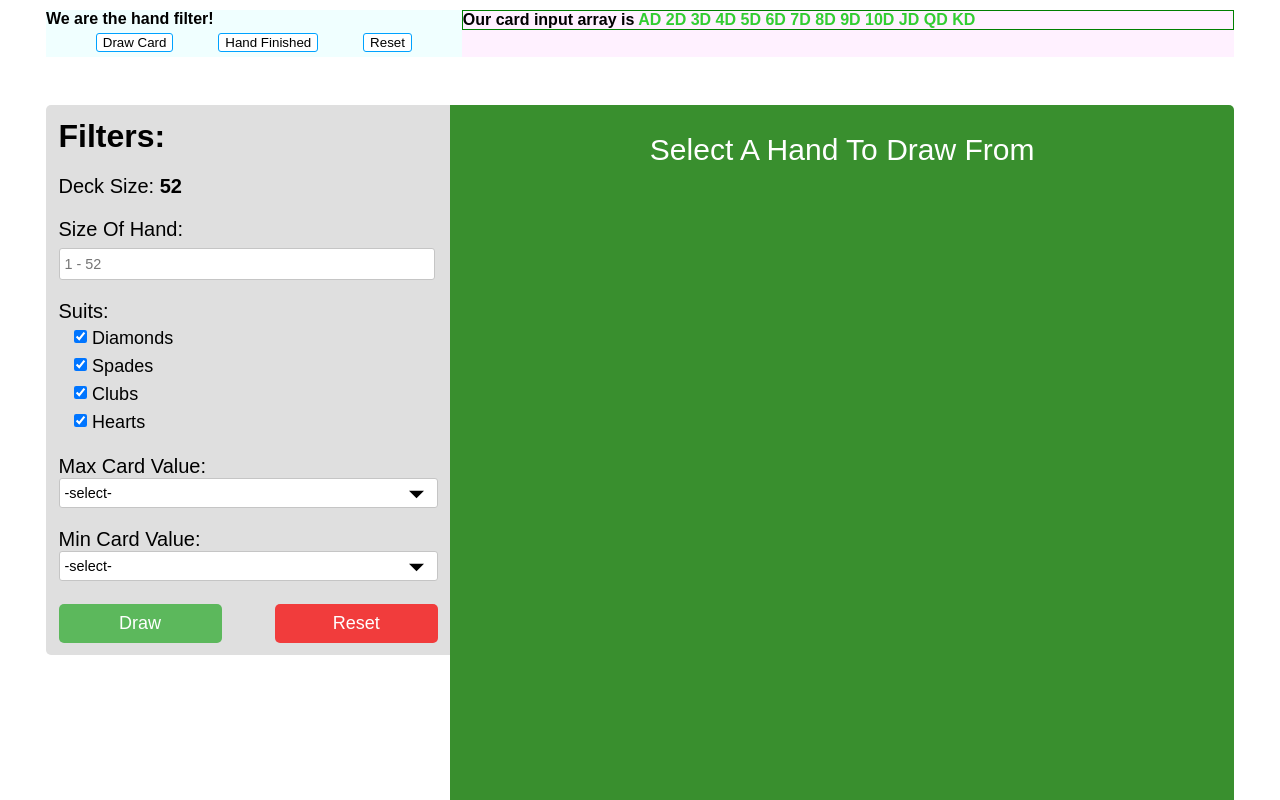
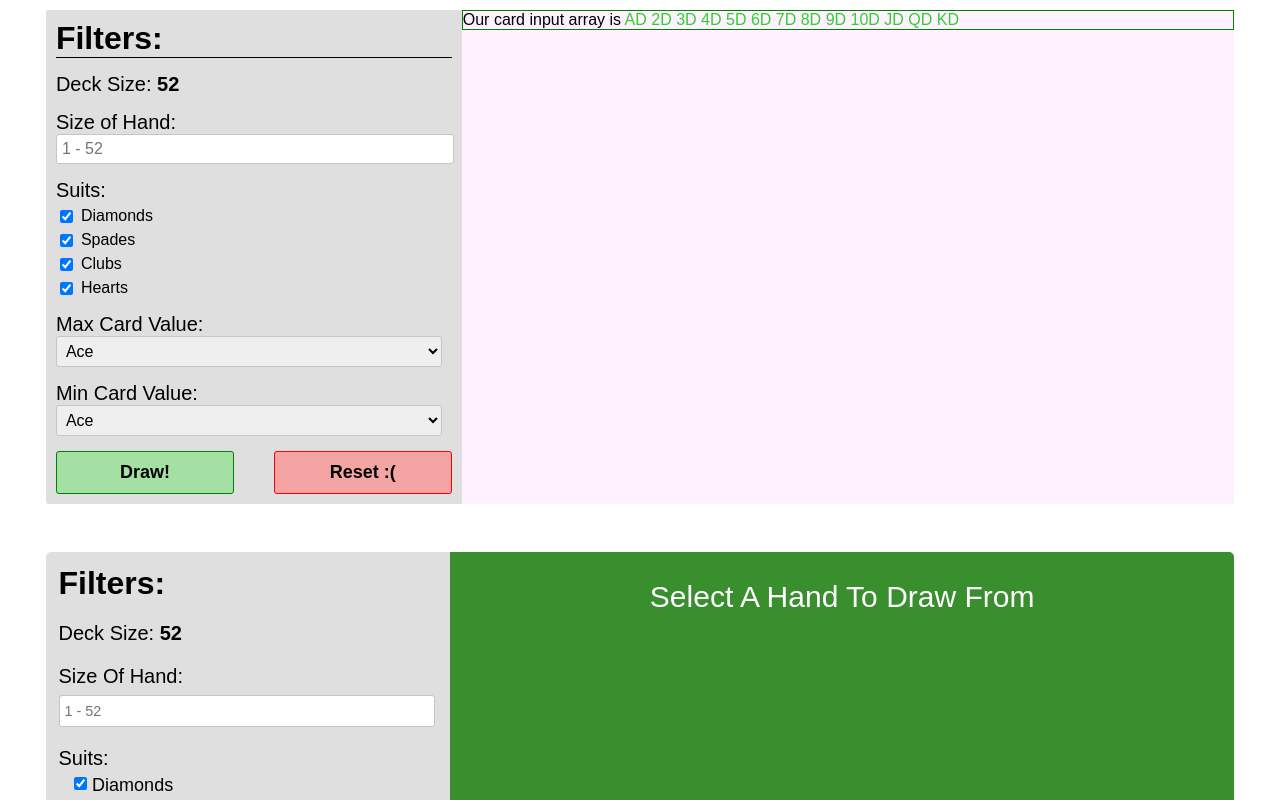
Before and after one commit to patrickfay/Draw-A-Hand, an Angular app: page / in a window 1280 px wide. Shown: the top 800 px of the page. Built offline with nearby package versions, Linux system fonts and the light colour scheme.

Commit message:
set up basic functionality for hand-filter

```diff
--- a/src/app/components/hand-filter/hand-filter.component.css
+++ b/src/app/components/hand-filter/hand-filter.component.css
@@ -1,15 +1,70 @@
-.hand-filter-container {
-
+.hand-filt-container {
+  background-color: rgb(223, 223, 223);
+  border-radius: 3px 0 0 3px;
+  padding: 10px;
 }
 
-.hand-filt-btn-ctn {
+.hand-filt-title {
+  border-bottom: solid 1px black;
+  font-size: 32px;
+  font-weight: 600;
+  margin-bottom: 5px;
+}
+
+
+.margin-top {
+  margin-top: 15px;
+}
+
+.hand-filt-filter-header {
+  font-size: 20px;
+}
+
+
+
+.hand-filt-suits-container {
   display: flex;
-  justify-content: space-evenly;
-  padding: 5px;
+  flex-direction: column;
+}
+
+.hand-filt-suit-item {
+  display: flex;
+  padding-top: 5px;
+}
+
+.hand-filt-suit-item > label {
+  margin-left: 5px;
+}
+
+
+
+.hand-filt-btns-container {
+  display: flex;
+  justify-content: space-between;
 }
 
 .hand-filt-btn {
-  border: solid 1px rgb(0, 162, 255);
   border-radius: 3px;
-  background-color: #fff;
+  font-size: 18px;
+  padding: 10px;
+  width: 45%;
+  font-weight: 600;
+  cursor: pointer;
+  transition: background-color 0.1s;
 }
+
+.hand-filt-draw-btn {
+  border: solid 1px green;
+  background-color: #a4e0a4;
+}
+.hand-filt-draw-btn:hover {
+  background-color: #8add8a;
+}
+
+.hand-filt-reset-btn {
+  border: solid 1px red;
+  background-color: rgb(245, 164, 164);
+}
+.hand-filt-reset-btn:hover {
+  background-color: rgb(245, 148, 148);
+}
--- a/src/app/components/hand-filter/hand-filter.component.html
+++ b/src/app/components/hand-filter/hand-filter.component.html
@@ -1,10 +1,85 @@
 <div class="hand-filt-container">
-  We are the hand filter!
 
+  <div class="hand-filt-title">Filters:</div>
 
-  <div class="hand-filt-btn-ctn">
-    <button class="hand-filt-btn" (click)="drawCard()">Draw Card</button>
-    <button class="hand-filt-btn" (click)="handFinished()">Hand Finished</button>
-    <button class="hand-filt-btn" (click)="userReset()">Reset</button>
-  </div>
+  <!-- form group & body of filter -->
+  <form class="hand-filt-body" [formGroup]="filterFormGroup" (ngSubmit)="submitForm()">
+
+    <!-- deck size -->
+    <div class="margin-top">
+      <div class="hand-filt-filter-header">
+        Deck Size:
+        <span style="font-weight: 600;">{{deckSize}}</span>
+      </div>
+    </div>
+
+    <!-- size of hand -->
+    <div class="margin-top">
+      <div class="hand-filt-filter-header">Size of Hand:</div>
+      <div class="hand-filt-filter-body">
+        <input type="text"
+               formControlName="sizeOfHand"
+               [ngClass]="{'invalidInput': filterFormGroup.controls.sizeOfHand.status === 'INVALID' && !!filterFormGroup.controls.sizeOfHand.value}"
+               placeholder="1 - {{deckSize}}">
+      </div>
+    </div>
+
+    <!-- suits checkboxes -->
+    <div class="margin-top">
+      <div class="hand-filt-filter-header">Suits:</div>
+      <div class="hand-filt-filter-body">
+
+        <div class="hand-filt-suits-container">
+
+          <div class="hand-filt-suit-item">
+            <input type="checkbox" formControlName="diamondsSuit" name="suit" id="diamonds">
+            <label for="diamonds">Diamonds</label>
+          </div>
+
+          <div class="hand-filt-suit-item">
+            <input type="checkbox" formControlName="spadesSuit" name="suit" id="spades" checked>
+            <label for="spades">Spades</label>
+          </div>
+
+          <div class="hand-filt-suit-item">
+            <input type="checkbox" formControlName="clubsSuit" name="suit" id="clubs" checked>
+            <label for="clubs">Clubs</label>
+          </div>
+
+          <div class="hand-filt-suit-item">
+            <input type="checkbox" formControlName="heartsSuit" name="suit" id="hearts" checked>
+            <label for="hearts">Hearts</label>
+          </div>
+        </div>
+
+      </div>
+    </div>
+
+    <!-- max card dropdown -->
+    <div class="margin-top">
+      <div class="hand-filt-filter-header">Max Card Value:</div>
+      <div class="hand-filt-filter-body">
+        <select formControlName="maxCardVal">
+          <option *ngFor="let cardVal of cardValOptions">{{cardVal}}</option>
+        </select>
+      </div>
+    </div>
+
+    <!-- min card dropdown -->
+    <div class="margin-top">
+      <div class="hand-filt-filter-header">Min Card Value:</div>
+      <div class="hand-filt-filter-body">
+        <select formControlName="minCardVal">
+          <option *ngFor="let cardVal of cardValOptions">{{cardVal}}</option>
+        </select>
+      </div>
+    </div>
+
+    <!-- draw and reset btns -->
+    <div class="hand-filt-btns-container margin-top">
+      <button class="hand-filt-btn hand-filt-draw-btn" type="submit">Draw!</button>
+      <button class="hand-filt-btn hand-filt-reset-btn" type="button" (click)="userReset()">Reset :(</button>
+    </div>
+
+  </form>
 </div>
--- a/src/app/components/hand-filter/hand-filter.component.ts
+++ b/src/app/components/hand-filter/hand-filter.component.ts
@@ -1,4 +1,5 @@
 import { Component, OnInit, Output, EventEmitter } from '@angular/core';
+import { FormControl, Validators, FormGroup } from '@angular/forms';
 
 @Component({
   selector: 'hand-filter',
@@ -7,15 +8,47 @@ import { Component, OnInit, Output, EventEmitter } from '@angular/core';
 })
 export class HandFilterComponent implements OnInit {
 
+  // output event emitters
   @Output() drawCardEvent = new EventEmitter<boolean>();
   @Output() handFinishedEvent = new EventEmitter<boolean>();
   @Output() resetHandEvent = new EventEmitter<boolean>();
 
+  deckSize;       // TODO - replace this with actual deck size when get a deck obj
+  cardValOptions;
+
+  // form
+  filterFormGroup;
+  sizeOfHand;
+  selectedSuits;
+  maxCardVal;
+  minCardVal;
 
   constructor() { }
 
   ngOnInit() {
+    this.deckSize = 52;
+    this.cardValOptions = ['Ace', '2', '3', '4', '5', '6', '7', '8', '9', '10', 'Jack', 'Queen', 'King'];
+
+    this.filterFormGroup = new FormGroup({
+      sizeOfHand: new FormControl('', [
+        Validators.required,
+        Validators.min(1),
+        Validators.max(this.deckSize)
+      ]),
+      diamondsSuit: new FormControl(true),
+      spadesSuit: new FormControl(true),
+      clubsSuit: new FormControl(true),
+      heartsSuit: new FormControl(true),
+      maxCardVal: new FormControl(this.cardValOptions[0]),
+      minCardVal: new FormControl(this.cardValOptions[0])
+    });
+
+    // // TODO - update value for max cards and any other vals needing update
+    // this.filterFormGroup.valueChanges.subscribe(newVal => {
+
+    // });
   }
+
 
   drawCard() {
     console.log('user drawing card');
@@ -28,8 +61,27 @@ export class HandFilterComponent implements OnInit {
   }
 
   userReset() {
-    console.log('user reset deck');
+    let _fgc = this.filterFormGroup.controls;
+
+    // reset form group vals
+    _fgc.sizeOfHand.setValue('');
+    _fgc.diamondsSuit.setValue(true);
+    _fgc.spadesSuit.setValue(true);
+    _fgc.clubsSuit.setValue(true);
+    _fgc.heartsSuit.setValue(true);
+    _fgc.maxCardVal.setValue(this.cardValOptions[0]);
+    _fgc.minCardVal.setValue(this.cardValOptions[0]);
+
+    // enable form group and emit reset val event
+    this.filterFormGroup.enable();
     this.resetHandEvent.emit();
   }
 
+  submitForm() {
+    if (this.filterFormGroup.valid) {
+      this.filterFormGroup.disable();
+      this.drawCard();
+    }
+  }
+
 }
--- a/src/app/views/home/home.component.css
+++ b/src/app/views/home/home.component.css
@@ -2,7 +2,6 @@
   display: flex;
   border-radius: 5px;
   background-color: rgb(253, 253, 253);
-  font-weight: 600;
   margin: 10px 3%;
 }
 
--- a/src/styles.css
+++ b/src/styles.css
@@ -2,3 +2,27 @@
 body {
   font-family: arial;
 }
+
+input[type="text"], select {
+  border: solid 1px rgb(197, 197, 197);
+  border-radius: 3px;
+  font-size: 16px;
+  max-height: 32px;
+  width: calc(100% - 10px);
+  padding: 5px;
+  outline: none;
+}
+
+input.invalidInput {
+  border: solid 1px red;
+}
+
+input:disabled {
+  border: solid 1px #bbb;
+  background-color: rgb(247, 247, 247);
+}
+
+select:disabled {
+  border: solid 1px #bbb;
+  background-color: rgb(247, 247, 247);
+}
```
